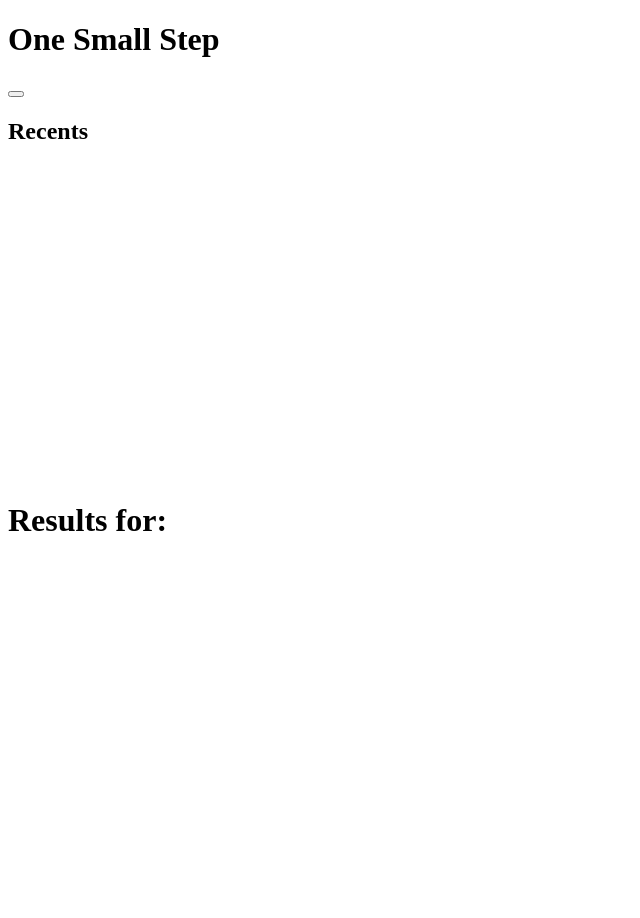
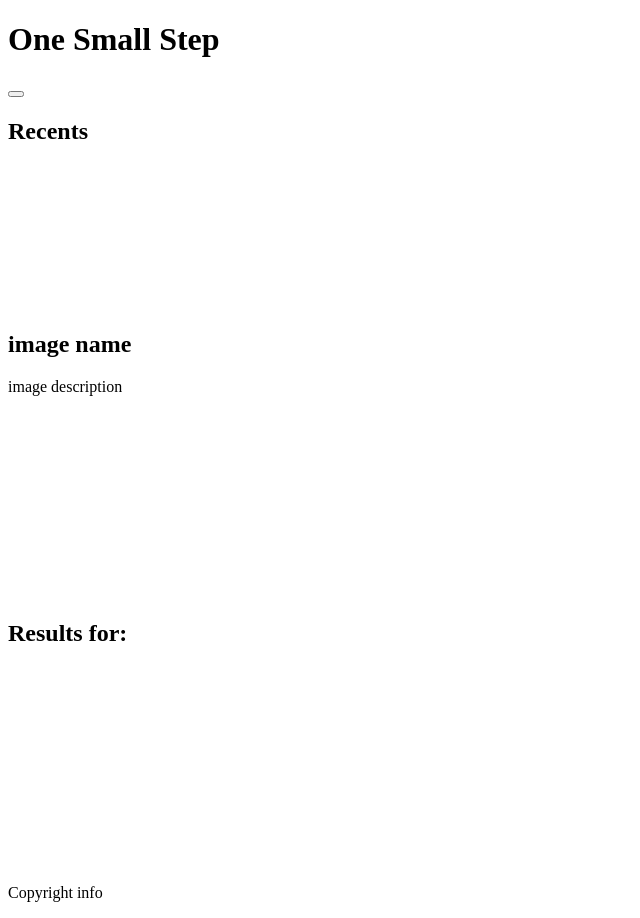
Before and after one commit to branjames117/one-small-step, a plain HTML site: page index.html in a window 1280 px wide. Shown: the whole page, without its empty margins (0-640 px from the left). Before the commit the page ends 800 px from the top, so only its background shows below. Drawn offline with nearby package versions, Linux system fonts and the light colour scheme; no server answers.

Commit message:
container adjustments

```diff
--- a/index.html
+++ b/index.html
@@ -13,7 +13,8 @@
 
     <!-- FRONT PAGE -->
 
-    <main id="front-page-container">
+    <section id="front-page-container">
+
       <!-- SEARCH -->
 
       <div class="search">
@@ -24,7 +25,7 @@
 
       <!-- RECENTS -->
 
-      <div class="recents">
+      <section id="recent-searches-section">
         <h2>Recents</h2>
 
         <div class="recent-card-container">
@@ -48,11 +49,19 @@
             <img />
           </div>
         </div>
-      </div>
+      </section>
 
-      <!-- AROUND THE WEB -->
+      <!-- APOD -->
 
-      <div class="around-the-web-container">
+      <section id="apod-section">
+        <img />
+        <h2>image name</h2>
+        <p>image description</p>
+      </section>
+
+      <!-- NEWS -->
+
+      <div class="news-section">
         <div class="atw-card1">
           <img />
           <p></p>
@@ -83,16 +92,16 @@
           <p></p>
         </div>
       </div>
-    </main>
+    </section>
 
     <!-- POST SEARCH -->
 
-    <main id="post-search-container">
+    <section id="post-search-container">
       <h1>Results for:<span></span></h1>
 
-      <!-- SEARCH RESULTS-->
+      <!-- GALLERY -->
 
-      <div class="search-results-container">
+      <section id="gallery-section">
         <div class="results-card1">
           <h3></h3>
           <img />
@@ -134,8 +143,12 @@
           <a></a>
           <p></p>
         </div>
-      </div>
-    </main>
+      </section>
+    </section>
+
+    <footer>
+      <p>Copyright info</p>
+    </footer>
 
     <script src="https://cdn.jsdelivr.net/npm/axios/dist/axios.min.js"></script>
     <script src="./assets/js/utils.js"></script>
```
